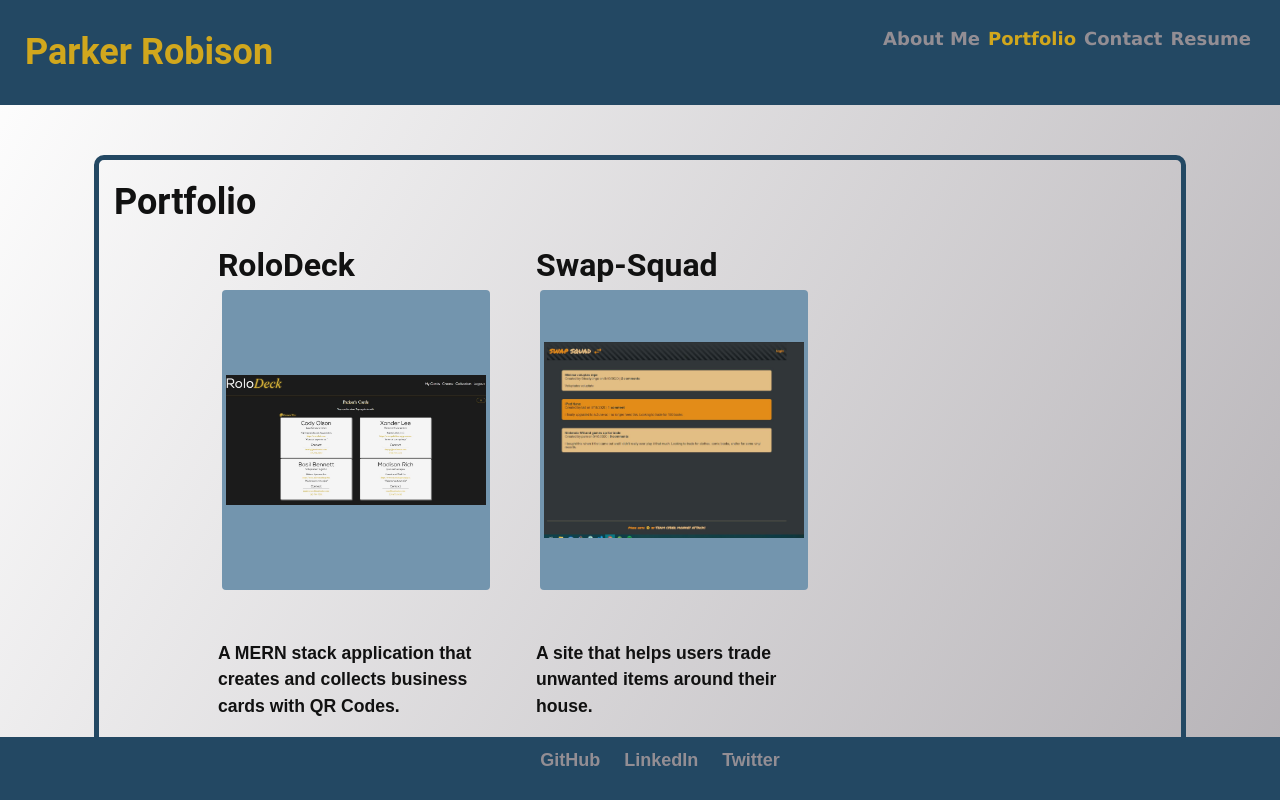
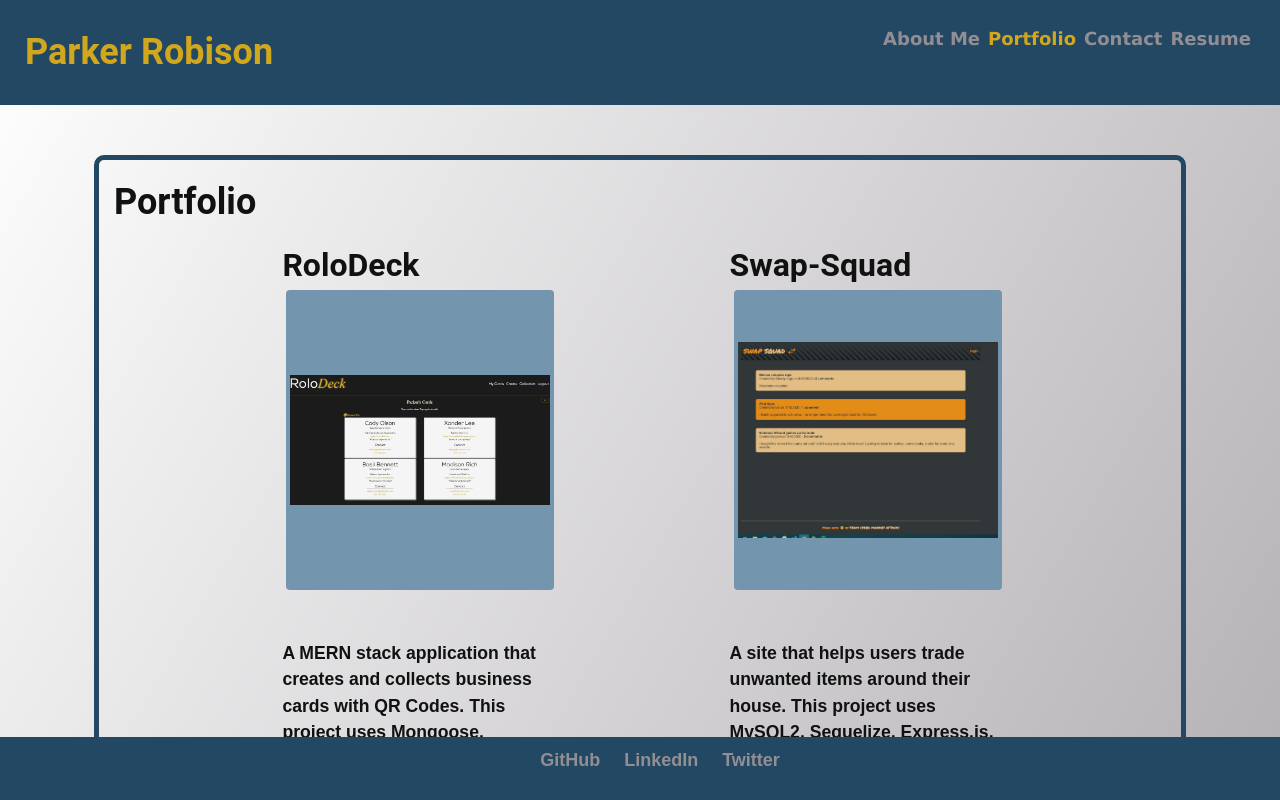
Before and after one commit to parkerrobison/re-portfolio, a React (Create React App) app: page / in a window 1280 px wide. Both pictures are taken after a click on the item "Portfolio". Shown: the top 800 px of the page. Built offline with nearby package versions, Linux system fonts and the light colour scheme.

Commit message:
added description to the project, and aligned projects items.

```diff
--- a/src/components/Project/index.js
+++ b/src/components/Project/index.js
@@ -5,7 +5,7 @@ import {Row, Col, Container} from 'reactstrap';
 function Project() {
     return(
         <Container>
-            <Row>
+            <Row className="project-row">
                 {projects.map((p, i) => {
                     return(
                         <Col md="6" className='project-wrapper' key={i} md={4}>
@@ -14,8 +14,7 @@ function Project() {
                                 alt={p.ProjectName}
                                 className= "img-thumbnail project-image mx-1"
                             />
-                            <p>{p.description}</p>
-                            <p>This project uses {p.technologies}</p>
+                            <p>{p.description} This project uses {p.technologies}</p>
                             <a href={p.githubRepo} target='_blank' rel="noopener noreferrer" className="gh-link">GitHub</a>
                             <a href={p.deployedApp} target='_blank' rel="noopener noreferrer" className="site-link"> Live Website</a>
                         </Col>)
--- a/src/index.css
+++ b/src/index.css
@@ -1,4 +1,3 @@
-
 main {
   margin: 0 auto;
   max-width: 90%;
@@ -8,13 +7,12 @@ main {
   --darker: #111111;
   --dark: rgb(93, 92, 97);
   --grey: rgb(147, 142, 148);
-  --stormy:rgb(115, 149, 174);
+  --stormy: rgb(115, 149, 174);
   --sea: rgb(35, 72, 99);
   --desert: rgb(176, 162, 149);
   --spacing-one: calc(1rem * 0.5);
   --spacing-two: calc(1rem);
   --spacing-five: calc(2.5rem);
-
 }
 
 * {
@@ -36,7 +34,6 @@ body {
   /* background-image: linear-gradient(to bottom right, var(--dark), var(--stormy), var(--desert)); */
   color: var(--darker);
   font-family: Arial;
-
 }
 
 h1,
@@ -45,7 +42,7 @@ h3,
 h4,
 h5,
 h6 {
-  font-family: 'Roboto', sans-serif;
+  font-family: "Roboto", sans-serif;
   font-weight: 700;
   margin: 5px 0;
   line-height: 1.25;
@@ -95,13 +92,13 @@ header {
 }
 
 header h1 {
-  color:rgb(209, 167, 29);
+  color: rgb(209, 167, 29);
 }
 button {
   font-size: 1rem;
   text-decoration: none;
   padding: 0.25rem 1rem;
-  border-radius: .5rem;
+  border-radius: 0.5rem;
   border: none;
   outline: none;
   cursor: pointer;
@@ -109,12 +106,12 @@ button {
 }
 
 button:hover {
-  opacity: .8;
+  opacity: 0.8;
 }
 
 button[disabled] {
   cursor: default;
-  opacity: .8;
+  opacity: 0.8;
 }
 
 img {
@@ -139,7 +136,7 @@ input {
 }
 
 input:focus {
-  box-shadow: 0 0 .25rem rgba(0, 0, 0, .5);
+  box-shadow: 0 0 0.25rem rgba(0, 0, 0, 0.5);
 }
 
 li {
@@ -147,15 +144,15 @@ li {
 }
 
 nav span {
-  color: var(--grey)
+  color: var(--grey);
 }
 
 nav a:hover {
   text-decoration: none;
-  color: rgb(209, 167, 29)
+  color: rgb(209, 167, 29);
 }
 
-nav  li {
+nav li {
   cursor: pointer;
 }
 
@@ -207,11 +204,10 @@ textarea {
   background-color: var(--stormy);
   border: none;
   /* background-image: linear-gradient(to top left, var(--dark), var(--stormy), var(--desert)); */
-
 }
 
 .modalBackdrop {
-	background: rgba(0, 0, 0, .65);
+  background: rgba(0, 0, 0, 0.65);
   bottom: 0;
   left: 0;
   overflow: auto;
@@ -251,7 +247,7 @@ li {
   list-style: none;
 }
 
-nav  li {
+nav li {
   cursor: pointer;
 }
 
@@ -355,7 +351,8 @@ a:hover {
   color: rgb(239, 192, 35);
 }
 
-.gh-link, .site-link {
+.gh-link,
+.site-link {
   color: var(--sea);
 }
 
@@ -376,7 +373,6 @@ footer {
   bottom: 0;
   text-align: center;
   width: 100%;
-
 }
 footer ul {
   justify-content: center;
@@ -397,3 +393,7 @@ footer ul {
 .navActive span {
   color: rgb(209, 167, 29) !important;
 }
+
+.project-row {
+  justify-content: space-around;
+}
--- a/src/utils/project.json
+++ b/src/utils/project.json
@@ -30,7 +30,7 @@
         "ProjectName": "Note-Taker",
         "imagePath": "/re-portfolio/images/projects/2.jpg",
         "description": "A 'no fuss' note taking app that allows a user to create and manage notes easily.",
-        "technologies": "4",
+        "technologies": "HTML, CSS, JS, and Express.js.",
         "githubRepo": "https://github.com/parkerrobison/note-taker",
         "deployedApp": "https://vast-citadel-37246.herokuapp.com/"
     },
@@ -39,7 +39,7 @@
         "ProjectName": "Just-Breathe",
         "imagePath": "/re-portfolio/images/projects/1.jpg",
         "description": "An application that uses third-party APIs to display air quality index, pollen count and temperature of a city.",
-        "technologies": "Third party APIs, Materialize, HTML, CSS, and JS",
+        "technologies": "Third party APIs, Materialize, HTML, CSS, and JS.",
         "githubRepo": "https://github.com/parkerrobison/just-breathe",
         "deployedApp": "https://parkerrobison.github.io/just-breathe/"
     },
@@ -47,7 +47,7 @@
         "ProjectName": "Git-it-Done",
         "imagePath": "/re-portfolio/images/projects/0.jpg",
         "description": "A website that helps developers find GitHub projects that have open issues that they can contribute to.",
-        "technologies": "6",
+        "technologies": "HTML, CSS, JS, and third party APIs.",
         "githubRepo": "https://github.com/parkerrobison/git-it-done",
         "deployedApp": "https://parkerrobison.github.io/git-it-done/"
     }
```
Lines whose indentation alone changed are shown as unchanged.
